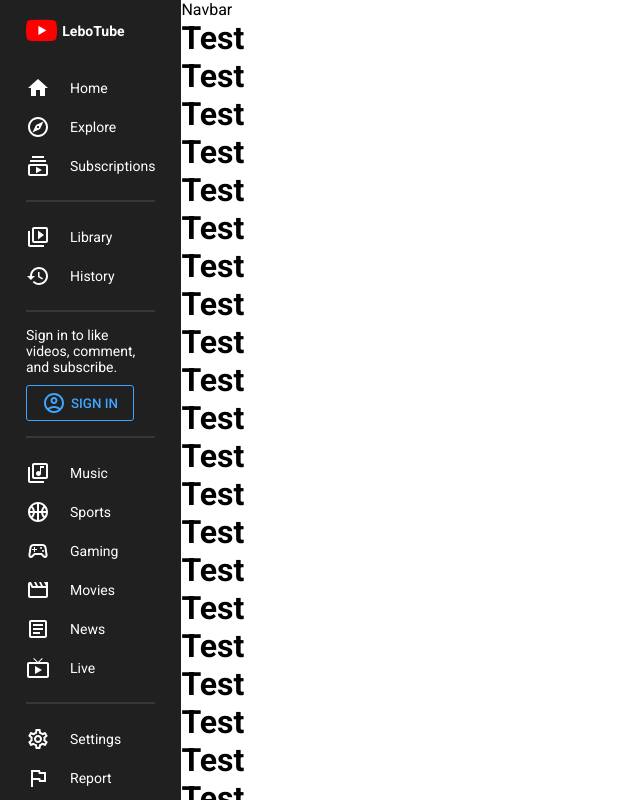
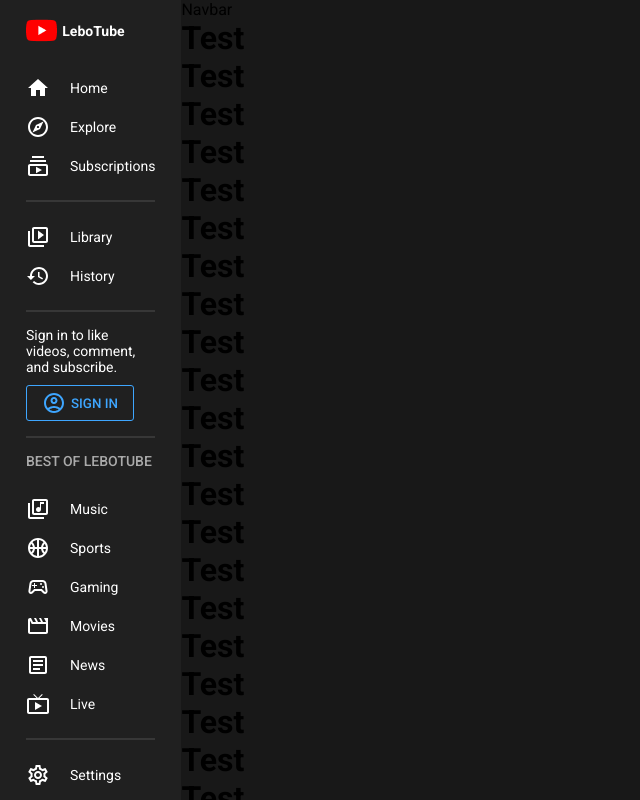
Before and after one commit to tafitahery/video, a React (Vite) app in the folder video-react-ui/: page / in a window 1280 px wide. Shown: the top 800 px of the page, without its empty margins (0-640 px from the left). Built offline with nearby package versions, Linux system fonts and the light colour scheme.

Commit message:
Dark Mode with Styled Components

```diff
--- a/video-react-ui/src/App.jsx
+++ b/video-react-ui/src/App.jsx
@@ -1,6 +1,8 @@
-import styled from 'styled-components';
+import styled, { ThemeProvider } from 'styled-components';
 import Menu from './components/Menu';
 import Navbar from './components/Navbar';
+import { darkTheme, lightTheme } from './utils/Theme';
+import { useState } from 'react';
 
 const Container = styled.div`
   display: flex;
@@ -8,14 +10,18 @@
 
 const Main = styled.div`
   flex: 7;
+  background-color: ${({ theme }) => theme.bg};
 `;
 
 const Wrapper = styled.div``;
 
 function App() {
+  const [darkMode, setDarkMode] = useState(true);
+
   return (
+    <ThemeProvider theme={darkMode ? darkTheme : lightTheme}>
       <Container>
-      <Menu />
+        <Menu setDarkMode={setDarkMode} darkMode={darkMode} />
         <Main>
           <Navbar />
           <Wrapper>
@@ -68,6 +74,7 @@
           </Wrapper>
         </Main>
       </Container>
+    </ThemeProvider>
   );
 }
 
--- a/video-react-ui/src/components/Menu.jsx
+++ b/video-react-ui/src/components/Menu.jsx
@@ -1,3 +1,4 @@
+/* eslint-disable react/prop-types */
 import { styled } from 'styled-components';
 import LeboTube from '../assets/logo.png';
 import HomeIcon from '@mui/icons-material/Home';
@@ -19,9 +20,9 @@
 
 const Container = styled.div`
   flex: 1;
-  background-color: #202020;
-  height: 100vh;
-  color: white;
+  background-color: ${({ theme }) => theme.bgLighter};
+  height: 100%;
+  color: ${({ theme }) => theme.text};
   font-size: 14px;
   position: sticky;
   top: 0;
@@ -53,7 +54,7 @@
 
 const Hr = styled.hr`
   margin: 15px 0;
-  border: 0.5px solid #373737;
+  border: 0.5px solid ${({ theme }) => theme.soft};
 `;
 
 const Login = styled.div``;
@@ -72,7 +73,13 @@
   gap: 5px;
 `;
 
-export default function Menu() {
+const Title = styled.h2`
+  font-size: 14px;
+  font-weight: 500;
+  color: #aaa;
+  margin-bottom: 20px;
+`;
+export default function Menu({ setDarkMode, darkMode }) {
   return (
     <Container>
       <Wrapper>
@@ -110,6 +117,7 @@
           </Button>
         </Login>
         <Hr />
+        <Title>BEST OF LEBOTUBE</Title>
         <Item>
           <LibraryMusicOutlinedIcon />
           Music
@@ -147,9 +155,9 @@
           <HelpOutlineOutlinedIcon />
           Help
         </Item>
-        <Item>
+        <Item onClick={() => setDarkMode(!darkMode)}>
           <SettingsBrightnessOutlinedIcon />
-          Light Mode
+          {darkMode ? 'Light Mode' : 'Dark Mode'}
         </Item>
       </Wrapper>
     </Container>
--- /dev/null
+++ b/video-react-ui/src/utils/Theme.js
@@ -0,0 +1,15 @@
+export const darkTheme = {
+  bg: '#181818',
+  bgLighter: '#202020',
+  text: 'white',
+  testSoft: '#aaa',
+  soft: '#373737',
+};
+
+export const lightTheme = {
+  bg: '#f9f9f9',
+  bgLighter: 'white',
+  text: 'black',
+  testSoft: '#606060',
+  soft: '#f5f5f5',
+};
```
Lines whose indentation alone changed are shown as unchanged.
